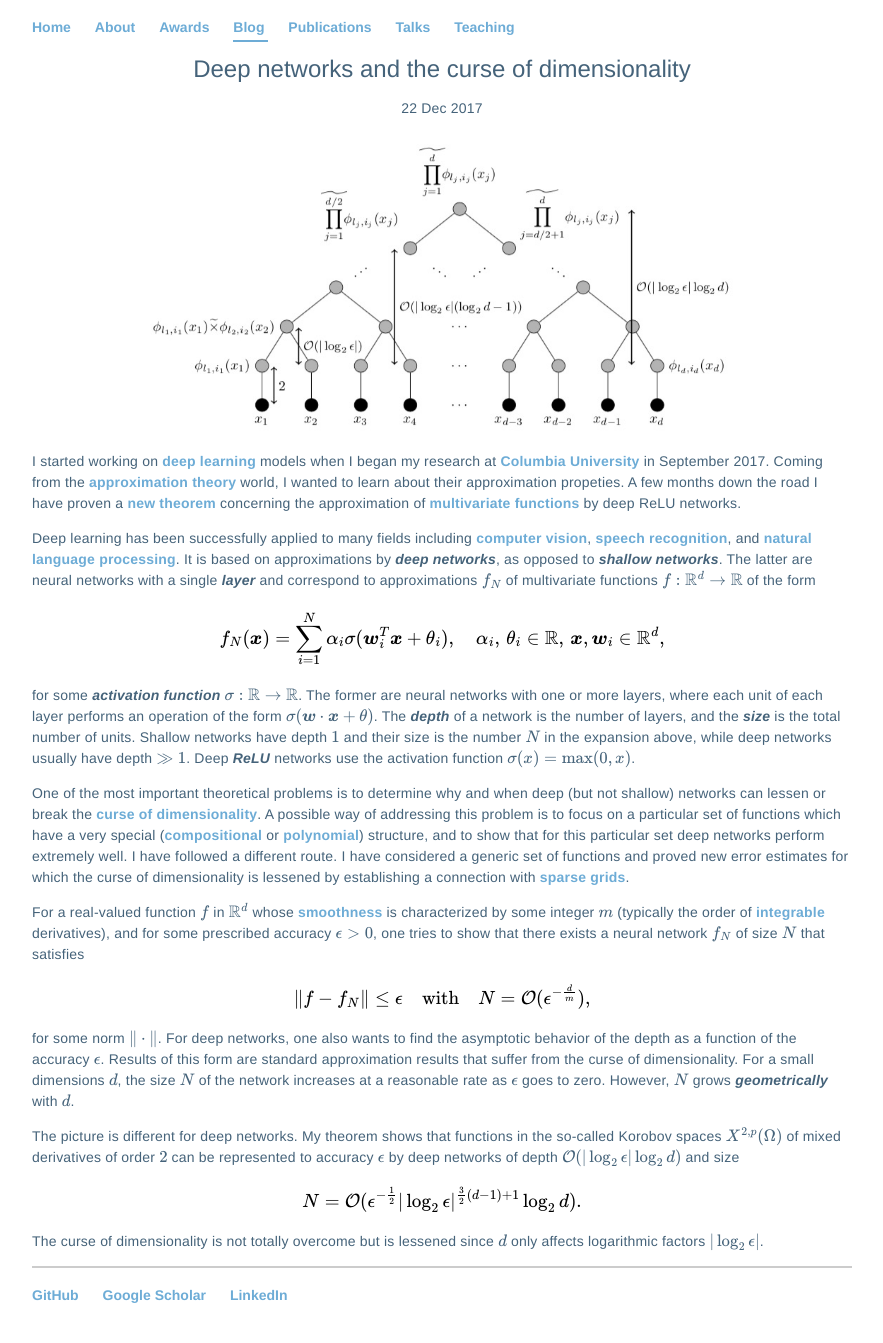
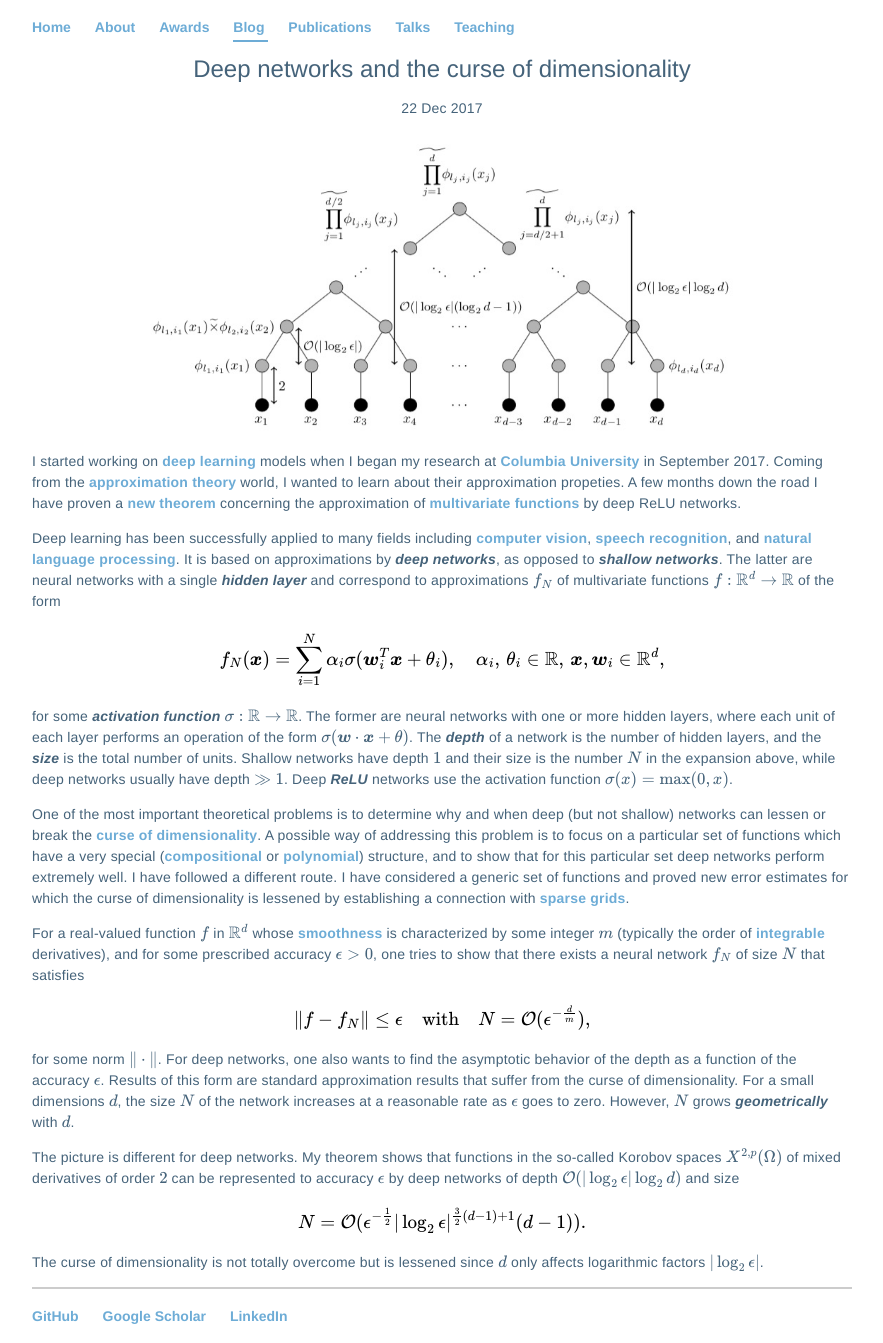
Before and after one commit to Hadrien-Montanelli/Hadrien-Montanelli.github.io, a Jekyll site: the page built from _posts/2017-12-22-deep-networks.md, in a window 1280 px wide. Shown: the whole page, without its empty margins (198-1081 px from the left). Built offline with Jekyll 4.4.1, drawn with Linux system fonts in a browser that asks for light colours; formulas are drawn with MathJax 3; before the commit the page ends 1322 px from its top, so only the background shows below that.

Commit message:
update blog deep nets

```diff
--- a/TDL_website.txt
+++ b/TDL_website.txt
@@ -1,5 +1,3 @@
 1. Learn how to add videos
 2. Write blog post about Barron
 http://djalil.chafai.net/blog/2011/06/24/the-empirical-method-of-maurey/
-3. Update projects (no Shvartsman, project with Cyrill & Eric)
-4. Update publications list and titles
--- a/_posts/2017-12-22-deep-networks.md
+++ b/_posts/2017-12-22-deep-networks.md
@@ -21,16 +21,16 @@ Deep learning has been successfully applied to many fields including
 <a href="https://en.wikipedia.org/wiki/Speech_recognition">speech recognition</a>,
 and <a href="http://en.wikipedia.org/wiki/Natural_language_processing">natural language processing</a>.
 It is based on approximations by <i><b>deep networks</b></i>, as opposed to <i><b>shallow networks</b></i>.
-The latter are neural networks with a single <i><b>layer</b></i> and correspond to approximations $$f_N$$ of multivariate functions $$f:\mathbb{R}^d\rightarrow\mathbb{R}$$ of the form
+The latter are neural networks with a single <i><b>hidden layer</b></i> and correspond to approximations $$f_N$$ of multivariate functions $$f:\mathbb{R}^d\rightarrow\mathbb{R}$$ of the form
 
 $$
 f_N(\boldsymbol{x}) = \sum_{i=1}^N \alpha_i \sigma(\boldsymbol{w}_i^T\boldsymbol{x} + \theta_i), \quad \alpha_i,\,\theta_i\in\mathbb{R},\, \boldsymbol{x},\boldsymbol{w}_i\in\mathbb{R}^d,
 $$
 
 for some <i><b>activation function</b></i> $$\sigma:\mathbb{R}\rightarrow\mathbb{R}$$.
-The former are neural networks with one or more layers, where each unit of each layer
+The former are neural networks with one or more hidden layers, where each unit of each layer
 performs an operation of the form $$\sigma(\boldsymbol{w}\cdot\boldsymbol{x} + \theta)$$.
-The <i><b>depth</b></i> of a network is the number of layers, and the <i><b>size</b></i>
+The <i><b>depth</b></i> of a network is the number of hidden layers, and the <i><b>size</b></i>
 is the total number of units.
 Shallow networks have depth $$1$$ and their size is the number $$N$$ in the expansion above,
 while deep networks usually have depth $$\gg 1$$.
@@ -68,7 +68,7 @@ My theorem shows that functions in the so-called Korobov spaces $$X^{2,p}(\Omega
 $$\mathcal{O}(\vert\log_2\epsilon\vert\log_2d)$$ and size
 
 $$
-N=\mathcal{O}(\epsilon^{-\frac{1}{2}}\vert\log_2\epsilon\vert^{\frac{3}{2}(d-1)+1}\log_2d).
+N=\mathcal{O}(\epsilon^{-\frac{1}{2}}\vert\log_2\epsilon\vert^{\frac{3}{2}(d-1)+1}(d-1)).
 $$
 
 The curse of dimensionality is not totally overcome but is lessened since
```
Also changed, not shown: 5 other files.
